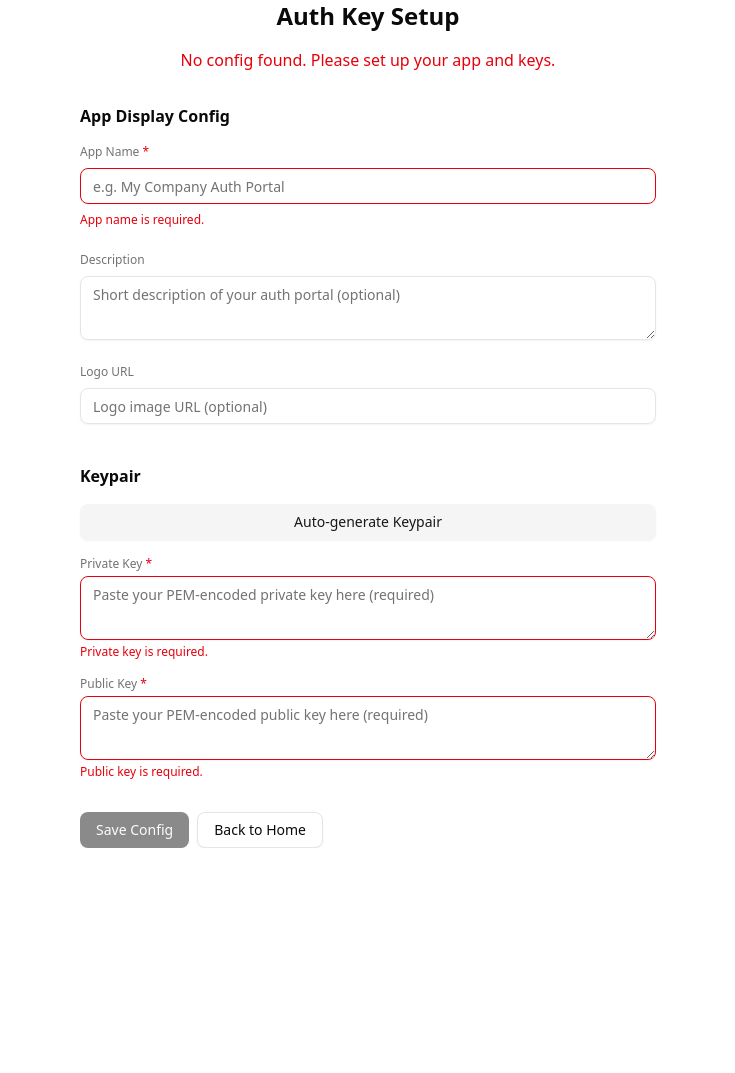
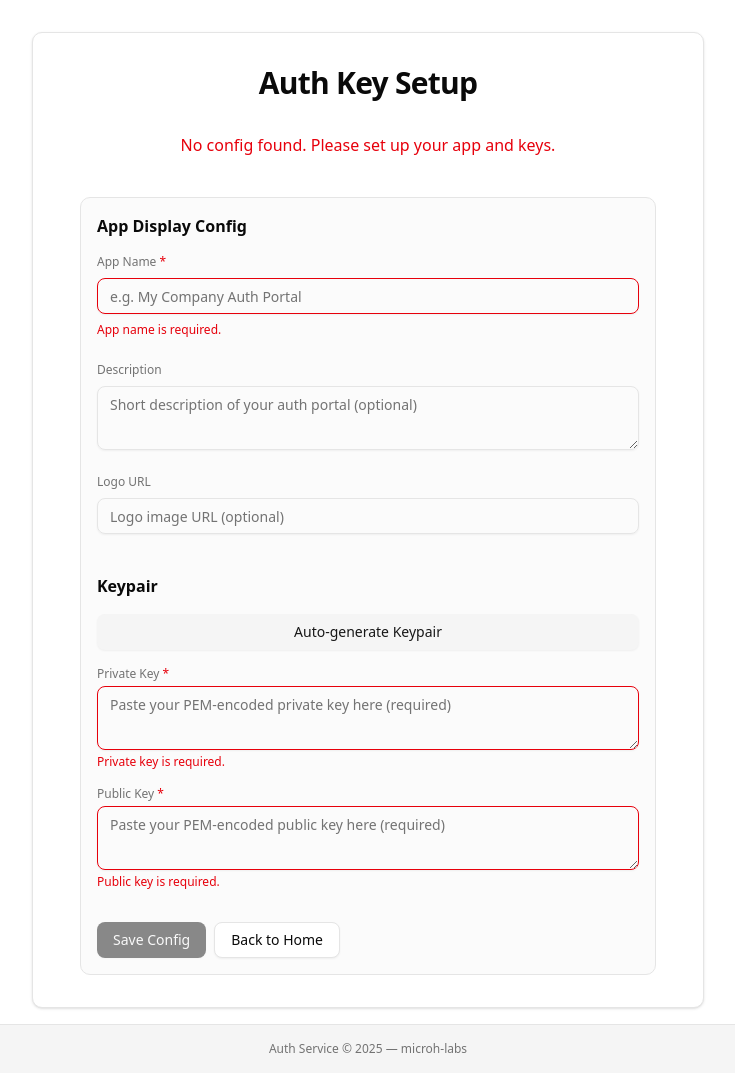
Before and after one commit to microh-labs/auth, a React (Vite) app: page /#/setup in a window 1280 px wide. Shown: the whole page, without its empty margins (272-1007 px from the left). Before the commit the page ends 848 px from the top, so only its background shows below. Built offline with nearby package versions, Linux system fonts and the light colour scheme; no server answers.

Commit message:
feat(layout): restructure App component layout and add Footer component refactor(AuthHome): update layout and heading styles for consistency refactor(AuthSetup): remove unused state and enhance layout styling

```diff
--- a/src/App.tsx
+++ b/src/App.tsx
@@ -1,5 +1,13 @@
 import AppRouter from "./AppRouter";
+import Footer from "@/components/Footer";
 
 export default function App() {
-  return <AppRouter />;
+  return (
+    <div className="flex flex-col min-h-svh bg-background text-foreground">
+      <main className="flex-1 flex flex-col items-center justify-center px-4 py-8 sm:px-8 max-w-2xl w-full mx-auto border border-border rounded-lg shadow-sm bg-card mt-8 mb-4">
+        <AppRouter />
+      </main>
+      <Footer />
+    </div>
+  );
 }
--- /dev/null
+++ b/src/components/Footer.tsx
@@ -0,0 +1,9 @@
+export default function Footer() {
+  return (
+    <footer className="w-full border-t border-border bg-muted py-4 mt-auto text-center text-xs text-muted-foreground">
+      <span>
+        Auth Service &copy; {new Date().getFullYear()} &mdash; microh-labs
+      </span>
+    </footer>
+  );
+}
--- a/src/pages/AuthHome.tsx
+++ b/src/pages/AuthHome.tsx
@@ -15,8 +15,10 @@ export default function AuthHome() {
       .catch(() => navigate("/setup", { replace: true }));
   }, [navigate]);
   return (
-    <div className="flex flex-col items-center justify-center min-h-svh gap-4">
-      <h1 className="text-2xl font-bold">Welcome to Auth</h1>
+    <section className="flex flex-col items-center justify-center gap-6 w-full">
+      <h1 className="text-3xl font-bold tracking-tight mb-2">
+        Welcome to Auth
+      </h1>
       <div className="flex gap-4">
         <Button asChild>
           <Link to="/auth/signup">Sign Up</Link>
@@ -25,6 +27,6 @@ export default function AuthHome() {
           <Link to="/auth/login">Login</Link>
         </Button>
       </div>
-    </div>
+    </section>
   );
 }
--- a/src/pages/AuthSetup.tsx
+++ b/src/pages/AuthSetup.tsx
@@ -7,10 +7,7 @@ import { useNavigate } from "react-router-dom";
 export default function AuthSetup() {
   const [status, setStatus] = useState<null | boolean>(null);
   const [loading, setLoading] = useState(false);
-  const [genResult, setGenResult] = useState<{
-    privateKey: string;
-    publicKey: string;
-  } | null>(null);
+  // Removed unused genResult state
   const [manualPriv, setManualPriv] = useState("");
   const [manualPub, setManualPub] = useState("");
   const [saveMsg, setSaveMsg] = useState<string | null>(null);
@@ -51,8 +48,8 @@ export default function AuthSetup() {
   }, [status, navigate]);
 
   return (
-    <div className="flex flex-col items-center justify-center min-h-svh gap-4">
-      <h1 className="text-2xl font-bold">Auth Key Setup</h1>
+    <section className="flex flex-col items-center justify-center gap-6 w-full">
+      <h1 className="text-3xl font-bold tracking-tight mb-2">Auth Key Setup</h1>
       {loading ? (
         <div>Loading...</div>
       ) : status ? (
@@ -64,7 +61,7 @@ export default function AuthSetup() {
           <div className="text-red-600">
             No config found. Please set up your app and keys.
           </div>
-          <div className="flex flex-col gap-4 w-full max-w-xl mt-4">
+          <div className="flex flex-col gap-4 w-full max-w-xl mt-4 p-4 border border-border rounded-lg bg-muted/40">
             <h2 className="font-semibold">App Display Config</h2>
             <div className="flex flex-col gap-2">
               <label
@@ -132,14 +129,14 @@ export default function AuthSetup() {
             <div className="flex flex-col gap-2">
               <Button
                 onClick={async () => {
-                  setGenResult(null);
+                  // removed setGenResult(null);
                   setSaveMsg(null);
                   setLoading(true);
                   const res = await fetch("/auth/api/keys/generate", {
                     method: "POST",
                   });
                   const data = await res.json();
-                  setGenResult(data);
+                  // removed setGenResult(data);
                   setManualPriv(data.privateKey);
                   setManualPub(data.publicKey);
                   setLoading(false);
@@ -267,6 +264,6 @@ export default function AuthSetup() {
           </div>
         </>
       )}
-    </div>
+    </section>
   );
 }
```
